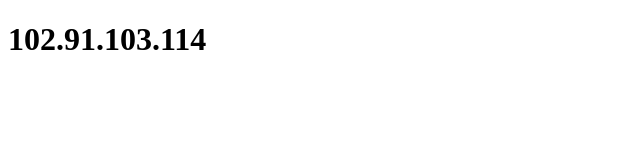
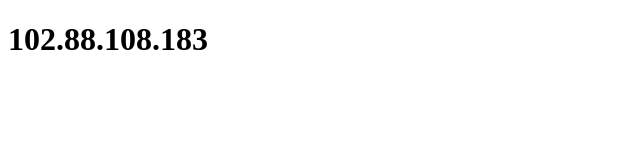
Before and after one commit to realroblo/realroblo.github.io, a plain HTML site: page index.html in a window 1280 px wide. Shown: the full height of the page, 0-640 px from the left. Drawn offline with Linux system fonts and the light colour scheme.

Commit message:
Updated IP

```diff
--- a/index.html
+++ b/index.html
@@ -7,6 +7,6 @@
 <title>IP Site</title>
 </head>
 <body>
-<h1 id="ip">102.91.103.114</h1>
+<h1 id="ip">102.88.108.183</h1>
 </body>
 </html>
```
